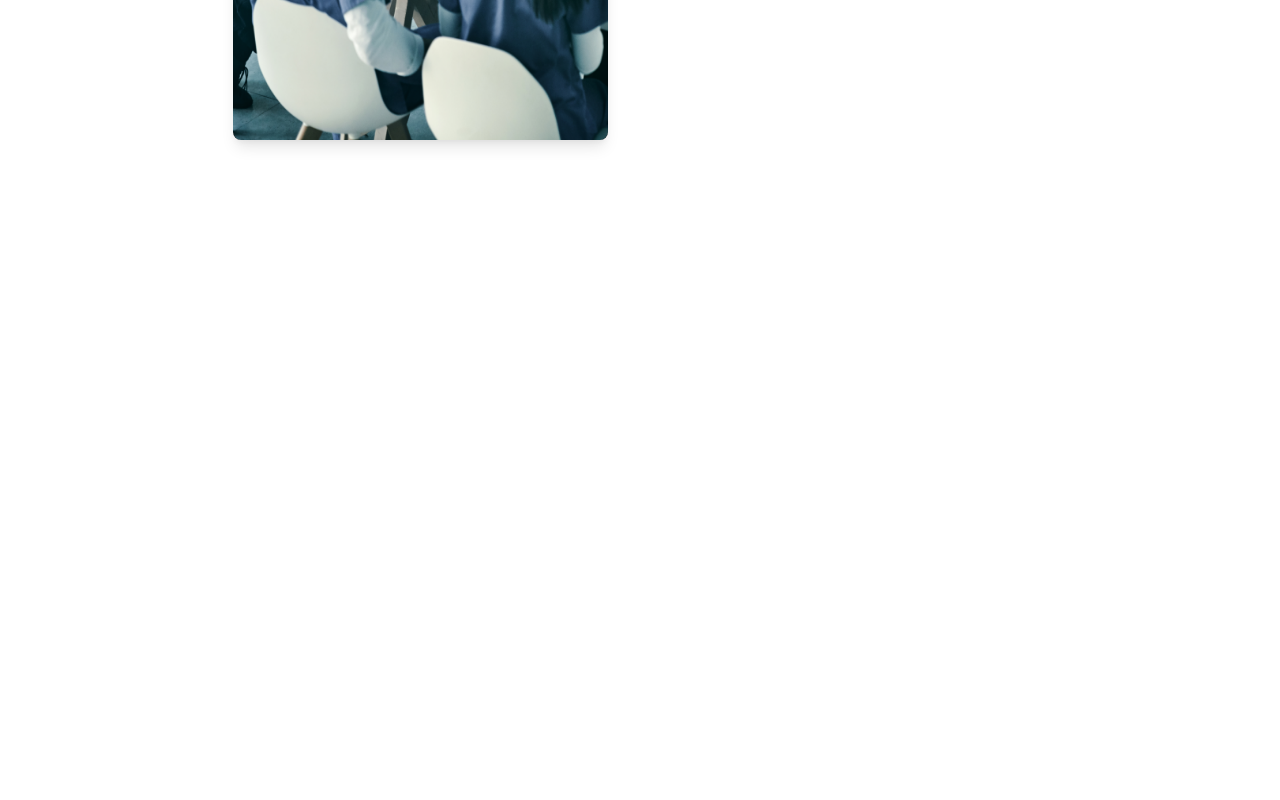
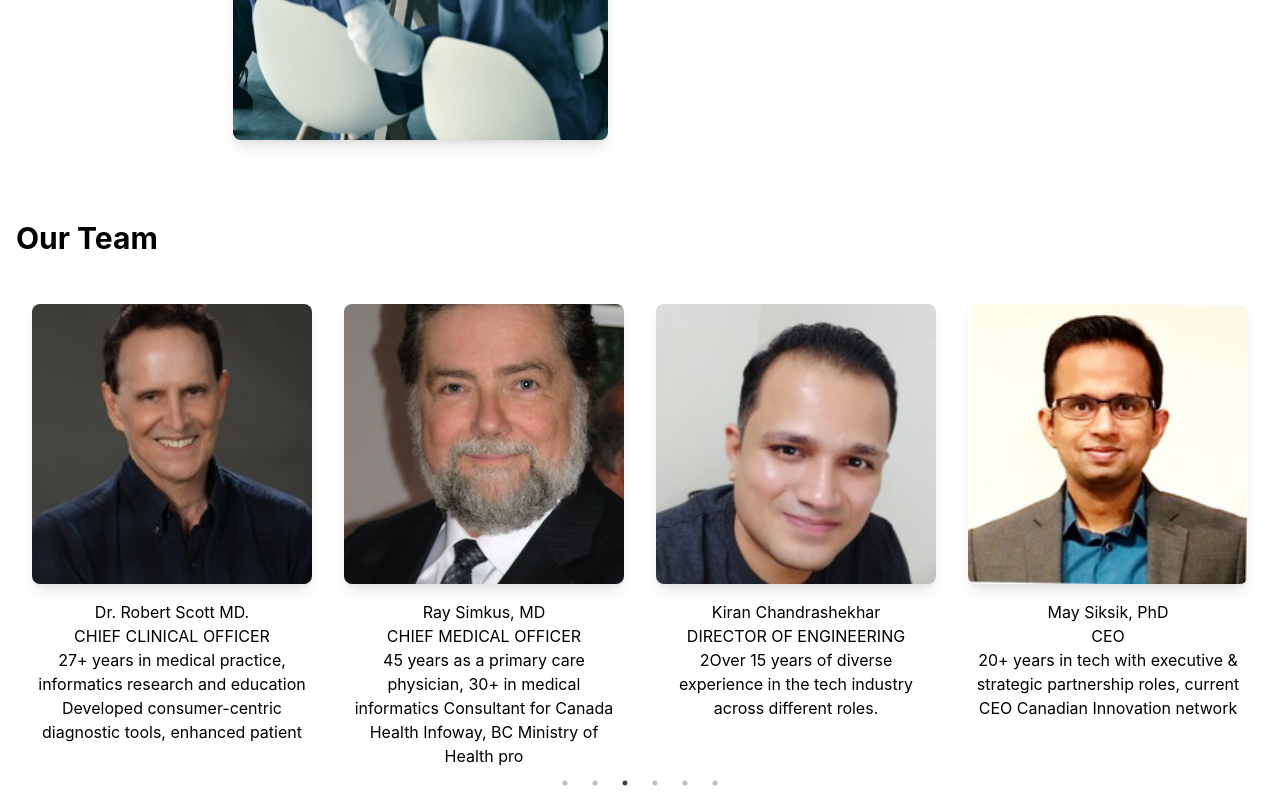
Before and after one commit to sanjaydambal/sapius, a React (Create React App) app: page / in a window 1280 px wide. Shown: the part 572-1372 px from the top of the page. Before the commit the page ends 800 px from the top, so only its background shows below. Built offline with nearby package versions, Linux system fonts and the light colour scheme.

Commit message:
created the team members with sliding image

```diff
--- a/package.json
+++ b/package.json
@@ -9,6 +9,8 @@
     "react": "^18.3.1",
     "react-dom": "^18.3.1",
     "react-scripts": "5.0.1",
+    "react-slick": "^0.30.2",
+    "slick-carousel": "^1.8.1",
     "web-vitals": "^2.1.4"
   },
   "scripts": {
--- a/src/App.js
+++ b/src/App.js
@@ -2,12 +2,16 @@ import logo from './logo.svg';
 import './App.css';
 import Header from './components/Header';
 import Story from './components/Story';
+import "slick-carousel/slick/slick.css";
+import "slick-carousel/slick/slick-theme.css";
+import Portfolio from './components/Portfolio';
 
 function App() {
   return (
     <div className="App">
    <Header/>
    <Story/>
+   <Portfolio/>
     </div>
   );
 }
--- /dev/null
+++ b/src/components/Portfolio.js
@@ -0,0 +1,107 @@
+import React from 'react';
+import Slider from "react-slick";
+
+// Image URLs (replace with your actual images and descriptions)
+const images = [
+  { url: "/assets/Minh.jpeg", description: (
+    <>
+      <p>Dr. Minh Duong-van</p>
+      <p>CHIEF TECHNOLOGY OFFICER</p>
+      <p>With a PhD in quantum physics from Cornell University. Dr. Minh specializes in quantum field and chaos theory.</p>
+    </>
+  ) },
+  { url: "/assets/May.jpeg",  description: (
+    <>
+      <p>May Siksik, PhD</p>
+      <p>CEO</p>
+      <p>20+ years in tech with executive & strategic partnership roles, current CEO Canadian Innovation network</p>
+    </>
+  ) },
+  { url: "/assets/Robert.jpeg", description: (
+    <>
+      <p>Dr. Robert Scott MD.</p>
+      <p>CHIEF CLINICAL OFFICER</p>
+      <p>27+ years in medical practice, informatics research and education Developed consumer-centric diagnostic tools, enhanced patient</p>
+    </>
+  ) },
+  { url: "/assets/Ray.jpg", description: (
+    <>
+      <p>Ray Simkus, MD</p>
+      <p>CHIEF MEDICAL OFFICER</p>
+      <p>45 years as a primary care physician, 30+ in medical informatics
+
+Consultant for Canada Health Infoway, BC Ministry of Health pro </p>
+    </>
+  ) },
+  { url: "/assets/kiran.png", description: (
+    <>
+      <p>Kiran Chandrashekhar</p>
+      <p>DIRECTOR OF ENGINEERING</p>
+      <p>2Over 15 years of diverse experience in the tech industry across different roles.
+</p>
+    </>
+  ) },
+  { url: "/assets/Arun.jpeg", description: (
+    <>
+      <p>May Siksik, PhD</p>
+      <p>CEO</p>
+      <p>20+ years in tech with executive & strategic partnership roles, current CEO Canadian Innovation network</p>
+    </>
+  ) },
+];
+
+const Portfolio = () => {
+  // Slider settings
+  const settings = {
+    dots: true,
+    infinite: true,
+    speed: 500,
+    slidesToShow: 4, // Show 4 images at once
+    slidesToScroll: 1, // Move one slide at a time
+    autoplay: true,
+    autoplaySpeed: 2000, // Auto-scroll every 2 seconds
+    responsive: [
+      {
+        breakpoint: 1024,
+        settings: {
+          slidesToShow: 3, // Show 3 slides for medium screens
+          slidesToScroll: 1,
+        },
+      },
+      {
+        breakpoint: 768,
+        settings: {
+          slidesToShow: 2, // Show 2 slides for smaller screens
+          slidesToScroll: 1,
+        },
+      },
+      {
+        breakpoint: 600,
+        settings: {
+          slidesToShow: 1, // Show 1 slide for extra small screens
+          slidesToScroll: 1,
+        },
+      },
+    ],
+  };
+
+  return (
+    <div className="container mx-auto my-8 px-4">
+      <h2 className="text-3xl font-bold text-left mb-8">Our Team</h2>
+      <Slider {...settings}>
+        {images.map((image, index) => (
+          <div key={index} className="p-4">
+            <img
+              src={image.url}
+              alt={`Slide ${index + 1}`}
+              className="w-full h-66 object-cover rounded-lg shadow-lg" // Adjusted height
+            />
+            <p className="text-center mt-4 h-24 ">{image.description}</p>
+          </div>
+        ))}
+      </Slider>
+    </div>
+  );
+};
+
+export default Portfolio;
```
Also changed, not shown: 1 other file (tests, documents, lock files or other folders).
